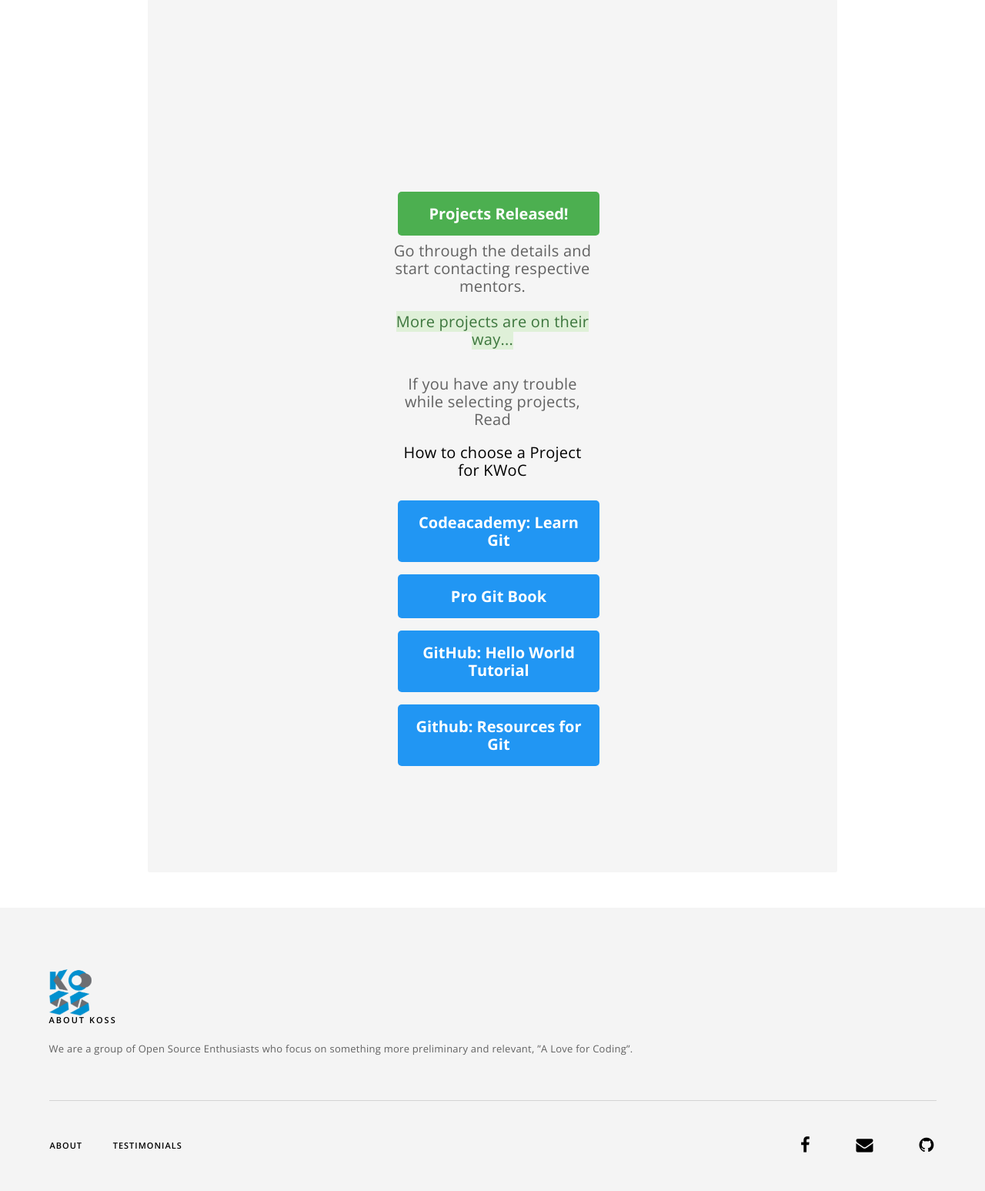
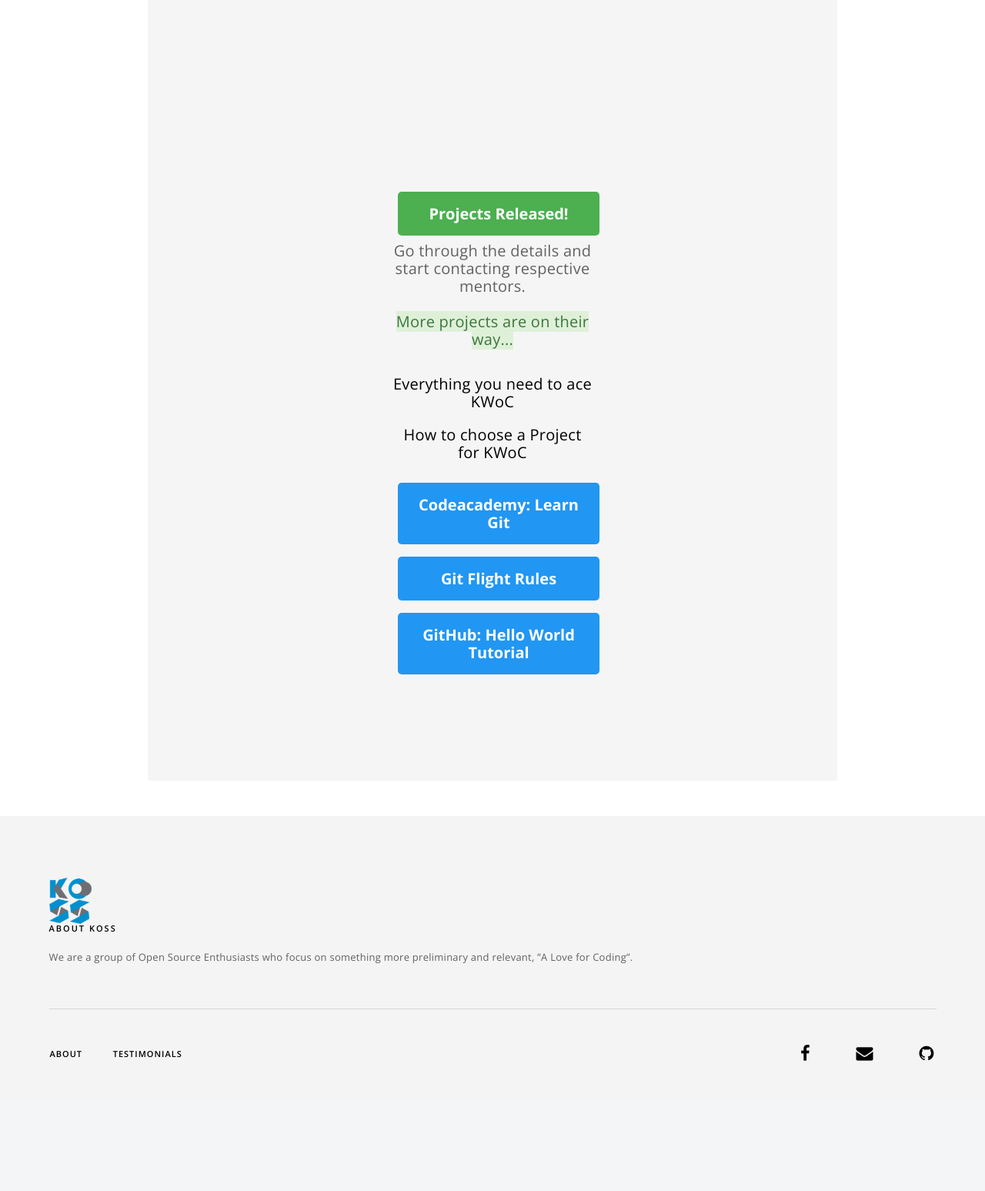
Before and after one commit to kossiitkgp/kwoc-2018, a Flask app: template templates/dashboard.html in a window 1280 px wide. Shown: the part 376-1923 px from the top of the page at 77% size. After the commit the page ends 1754 px from the top, so only its background shows below. Run offline with Flask 2, Linux system fonts and the light colour scheme; the template is opened without the code that fills it, so the values that code supplies are empty; some libraries are stand-ins or nearby versions.

Commit message:
added informal introduction to kwoc, removed pro git and added git flight rules instead of github resources

```diff
--- a/templates/dashboard.html
+++ b/templates/dashboard.html
@@ -77,8 +77,8 @@
                         <p>{{ college }}</p>
                         <br><br><br>
                         <p class="panel-heading"><a class="btn btn-success prjt-rel" href="{{ url_for('projects') }}">Projects Released!</a><br>Go through the details and start contacting respective mentors.<br><br><span class="alert-success">More projects are on their way...</span></p>
-                        <p>If you have any trouble while selecting projects, Read
-                        </p>
+
+                        <p><a href="https://medium.com/kharagpur-open-source-society/an-informal-introduction-to-kwoc-62fc5e686f79" target="_blank">Everything you need to ace KWoC</a></p>
                         <p><a href="https://telegra.ph/How-to-choose-a-Project-for-KWoC-12-01" target="_blank">How to choose a Project for KWoC</a></p>
                     </div>
                     <div class="tut-links col-sm-4 center-block center-col">
@@ -87,13 +87,10 @@
                                 <a class="btn btn-default" href="https://www.codecademy.com/learn/learn-git">Codeacademy: Learn Git</a>
                             </li>
                             <li>
-                                <a class="btn btn-default" href="https://git-scm.com/book/en/v2">Pro Git Book</a>
+                                <a class="btn btn-default" href="https://github.com/k88hudson/git-flight-rules">Git Flight Rules</a>
                             </li>
                             <li>
                                 <a class="btn btn-default" href="https://guides.github.com/activities/hello-world/">GitHub: Hello World Tutorial</a>
-                            </li>
-                            <li>
-                                <a class="btn btn-default" href="http://try.github.io/">Github: Resources for Git</a>
                             </li>
                         </ul>
                     </div>
```
